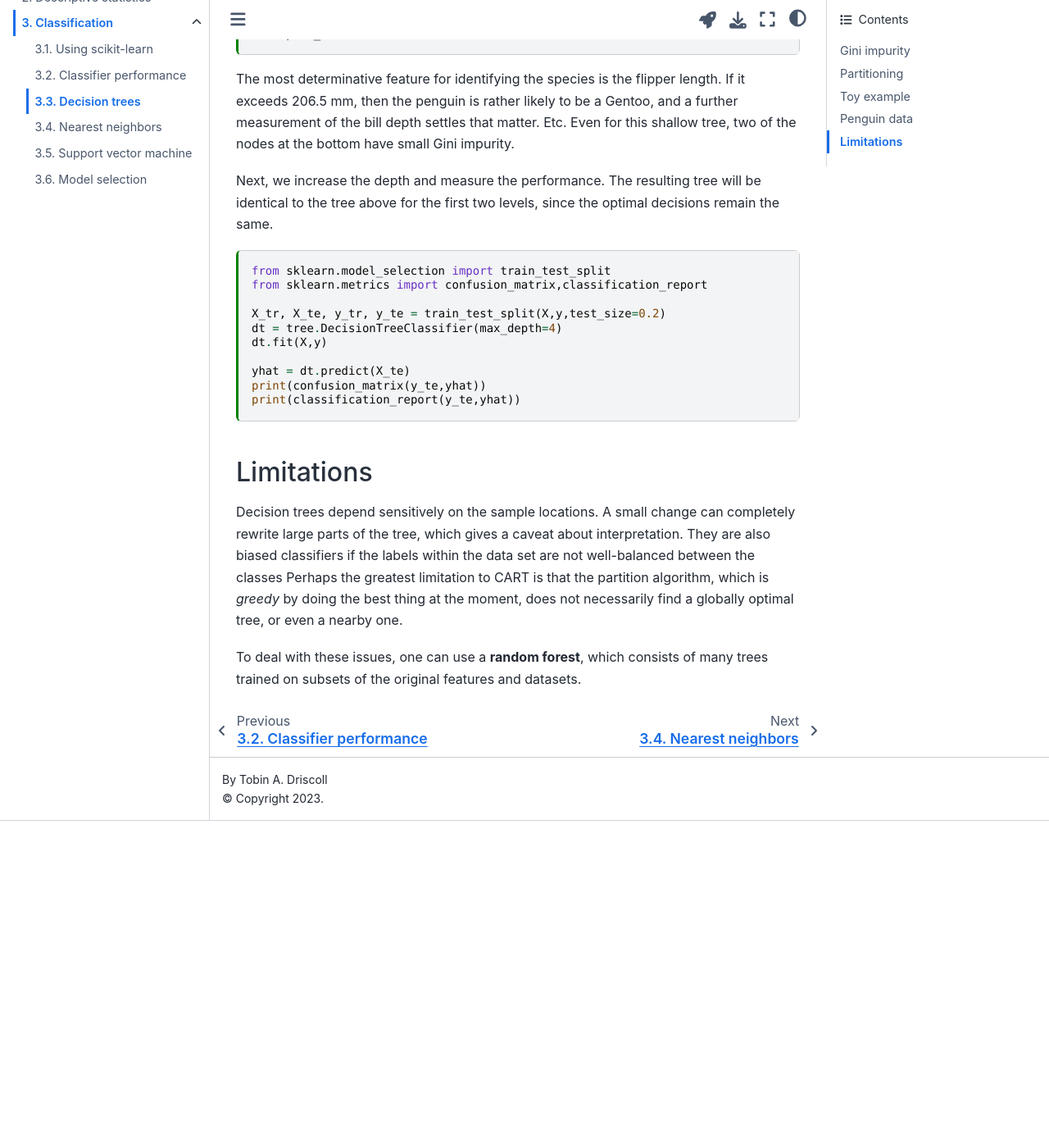
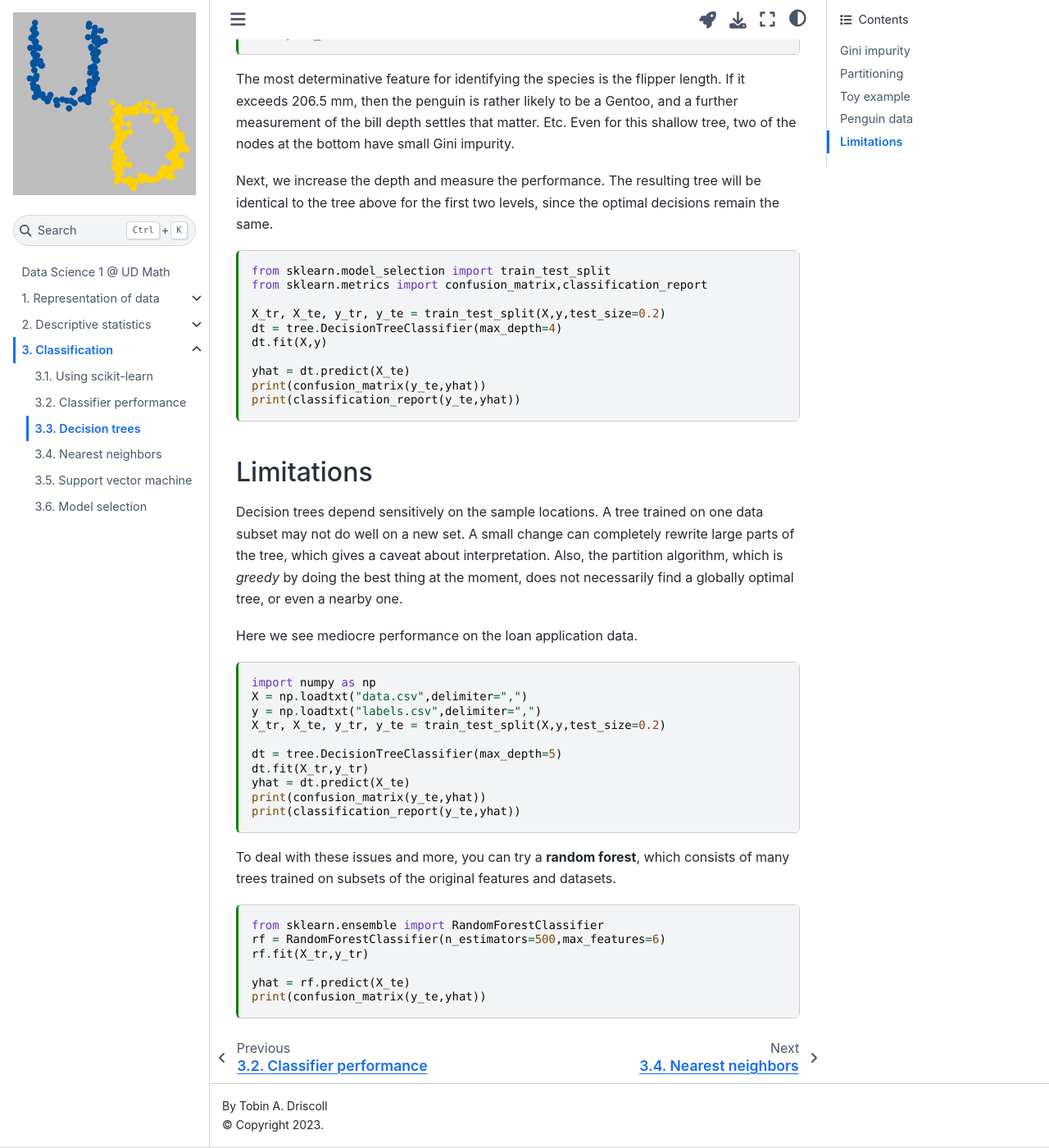
Before and after one commit to UD-Math-Data-Science-1/notes, a Jupyter Book: the page built from supervised/decision-trees.md, in a window 1280 px wide and 1400 px high, scrolled down 2734 px. Shown: the whole window at 82% size. Built offline with Jupyter Book 1.0.4 settings and Sphinx 7.4.7 and the Sphinx Book theme 1.1.4, drawn with Linux system fonts in a browser that asks for light colours; pages that are not in the unit, such as notebooks, are missing from menus; before the commit the page ends 3735 px from its top, so only the background shows below that.

Commit message:
Improve decision trees

````diff
--- a/supervised/decision-trees.md
+++ b/supervised/decision-trees.md
@@ -169,6 +169,30 @@ print(classification_report(y_te,yhat))
 
 ## Limitations
 
-Decision trees depend sensitively on the sample locations. A small change can completely rewrite large parts of the tree, which gives a caveat about interpretation. They are also biased classifiers if the labels within the data set are not well-balanced between the classes Perhaps the greatest limitation to CART is that the partition algorithm, which is *greedy* by doing the best thing at the moment, does not necessarily find a globally optimal tree, or even a nearby one.
+Decision trees depend sensitively on the sample locations. A tree trained on one data subset may not do well on a new set. A small change can completely rewrite large parts of the tree, which gives a caveat about interpretation. Also, the partition algorithm, which is *greedy* by doing the best thing at the moment, does not necessarily find a globally optimal tree, or even a nearby one.
 
-To deal with these issues, one can use a **random forest**, which consists of many trees trained on subsets of the original features and datasets.
+Here we see mediocre performance on the loan application data.
+
+```{code-cell}
+import numpy as np
+X = np.loadtxt("data.csv",delimiter=",")
+y = np.loadtxt("labels.csv",delimiter=",")
+X_tr, X_te, y_tr, y_te = train_test_split(X,y,test_size=0.2)
+
+dt = tree.DecisionTreeClassifier(max_depth=5)
+dt.fit(X_tr,y_tr)
+yhat = dt.predict(X_te)
+print(confusion_matrix(y_te,yhat))
+print(classification_report(y_te,yhat))
+```
+
+To deal with these issues and more, you can try a **random forest**, which consists of many trees trained on subsets of the original features and datasets.
+
+```{code-cell}
+from sklearn.ensemble import RandomForestClassifier
+rf = RandomForestClassifier(n_estimators=500,max_features=6)
+rf.fit(X_tr,y_tr)
+
+yhat = rf.predict(X_te)
+print(confusion_matrix(y_te,yhat))
+```
````
Also changed, not shown: 1 other file.
